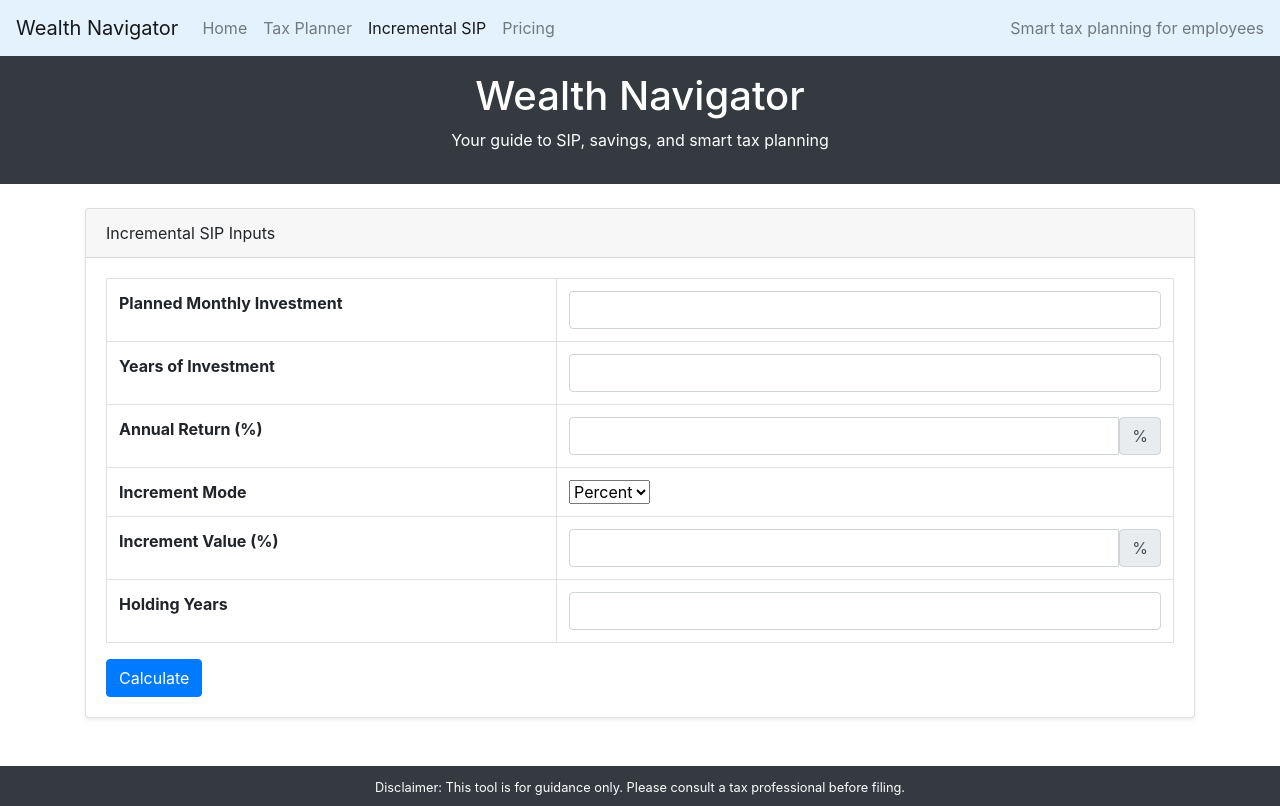
After one commit to rajesh2475/Financial-Planner, a Flask app: page /sip/stepup in a window 1280 px wide. The commit adds this page. Run offline with Flask 3, Linux system fonts and the light colour scheme; some libraries are stand-ins or nearby versions.

Commit message:
SIP calculater

```diff
--- a/app/__init__.py
+++ b/app/__init__.py
@@ -1,15 +1,17 @@
 import os
 from flask import Flask, render_template
 from app.routes.user_routes import user_bp
+from app.routes.spi import sip_bp
 
 def create_app():
     template_dir = os.path.join(os.path.dirname(os.path.abspath(__file__)), "..", "templates")
-    static_dir = os.path.join(os.path.dirname(os.path.abspath(__file__)), "..", "static")
+    # static_dir = os.path.join(os.path.dirname(os.path.abspath(__file__)), "..", "static")
 
-    app = Flask(__name__, template_folder=template_dir, static_folder=static_dir)
+    app = Flask(__name__, template_folder=template_dir)
     app.config.from_object("app.config.Config")
 
     app.register_blueprint(user_bp, url_prefix="/user")
+    app.register_blueprint(sip_bp, url_prefix="/sip")
 
     @app.route("/home")
     def home():
--- /dev/null
+++ b/app/routes/spi.py
@@ -0,0 +1,144 @@
+# app.py
+from flask import Flask, request, jsonify, render_template, Blueprint
+sip_bp = Blueprint("sip", __name__)
+
+
+
+def stepup_sip_schedule(
+    planned_monthly_investment: float,
+    years_of_investment: int,
+    annual_return: float,
+    increment_value: float,
+    mode: str = "percent",  # "percent" or "value"
+    holding_years: int = 0
+):
+    """
+    Calculate step-up SIP schedule.
+    - planned_monthly_investment: starting monthly SIP (e.g., 1000)
+    - years_of_investment: active SIP years (e.g., 5)
+    - annual_return: expected annual return as decimal (e.g., 0.12)
+    - increment_value: if mode='percent', use 0.10 for +10% yearly; if mode='value', use absolute e.g. 500
+    - holding_years: years after investment with no contributions
+    """
+    m_rate = annual_return / 12.0
+    months_per_year = 12
+
+    schedule = []
+    value = 0.0
+    monthly_investment = planned_monthly_investment
+
+    # Active investment years with step-up
+    for year in range(1, years_of_investment + 1):
+        beginning_value = value
+        # 12 months compounding + monthly contributions
+        for _ in range(months_per_year):
+            value = value * (1 + m_rate) + monthly_investment
+
+        schedule.append({
+            "year": year,
+            "beginning_value": round(beginning_value, 2),
+            "monthly_investment": round(monthly_investment, 2),
+            "end_value": round(value, 2)
+        })
+
+        # Step-up for next year
+        if mode == "percent":
+            print(f"Step-up percent: {increment_value}, before: {monthly_investment}")
+            monthly_investment = monthly_investment * (1 + increment_value)
+            print(f"After: {monthly_investment}")
+        else:
+            monthly_investment = monthly_investment + increment_value
+
+    # Holding period: compounding only, no contributions
+    if holding_years and holding_years > 0:
+        total_holding_months = holding_years * months_per_year
+        beginning_value = value
+        for _ in range(total_holding_months):
+            value = value * (1 + m_rate)
+        schedule.append({
+            "year": f"Holding {holding_years}y",
+            "beginning_value": round(beginning_value, 2),
+            "monthly_investment": 0.00,
+            "end_value": round(value, 2)
+        })
+
+    # Summary
+    total_invested = 0.0
+    # Sum of contributions across active years (12 months each)
+    monthly = planned_monthly_investment
+    for _y in range(years_of_investment):
+        total_invested += monthly * months_per_year
+        if mode == "percent":
+            monthly = monthly * (1 + increment_value)
+        else:
+            monthly = monthly + increment_value
+
+    return {
+        "schedule": schedule,
+        "summary": {
+            "final_value": round(value, 2),
+            "total_invested": round(total_invested, 2),
+            "gain": round(value - total_invested, 2)
+        }
+    }
+
+
+@sip_bp.route("/stepup", methods=["GET", "POST"])
+def api_stepup():
+    if request.method == "GET":
+        # Empty form, no results yet
+        form_data = {
+            "plannedMonthlyInvestment": "",
+            "yearsOfInvestment": "",
+            "annualReturn": "",
+            "incrementValue": "",
+            "mode": "percent",
+            "holdingYears": ""
+        }
+        return render_template("incremental_sip.html", form=form_data, result=None)
+
+    if request.method == "POST":
+        try:
+            # Collect form inputs (from HTML form submission)
+            planned_monthly_investment = float(request.form.get("plannedMonthlyInvestment", 0))
+            years_of_investment = int(request.form.get("yearsOfInvestment", 0))
+            annual_return = float(request.form.get("annualReturn", 0)) / 100
+            holding_years = int(request.form.get("holdingYears", 0))
+
+            mode = request.form.get("mode", "percent")
+            if mode not in ("percent", "value"):
+                return jsonify({"error": "mode must be 'percent' or 'value'"}), 400
+
+            increment_value = float(request.form.get("incrementValue", 0)) / 100
+
+            # Validations
+            if planned_monthly_investment < 0 or years_of_investment < 0 or annual_return < 0:
+                return jsonify({"error": "Inputs must be non-negative"}), 400
+            if mode == "percent" and increment_value < -1:
+                return jsonify({"error": "Percent increment cannot be less than -100%"}), 400
+
+            result = stepup_sip_schedule(
+                planned_monthly_investment=planned_monthly_investment,
+                years_of_investment=years_of_investment,
+                annual_return=annual_return,
+                increment_value=increment_value,
+                mode=mode,
+                holding_years=holding_years
+            )
+
+            annual_return = annual_return * 100  # Convert back to percentage for display
+            if mode == "percent":
+                increment_value = increment_value * 100  # Convert back to percentage for display
+            form_data = {
+                "plannedMonthlyInvestment": planned_monthly_investment,
+                "yearsOfInvestment": years_of_investment,
+                "annualReturn": annual_return,
+                "incrementValue": increment_value,
+                "mode": mode,
+                "holdingYears": holding_years
+            }
+
+            return render_template("incremental_sip.html", form=form_data, result=result)
+
+        except (TypeError, ValueError):
+            return jsonify({"error": "Invalid input types"}), 400
--- a/templates/base.html
+++ b/templates/base.html
@@ -2,15 +2,15 @@
 <html lang="en">
 <head>
   <meta charset="UTF-8">
-  <title>{% block title %}ITR Navigator{% endblock %}</title>
+  <title>{% block title %}Wealth Navigator{% endblock %}</title>
   <link rel="stylesheet" href="https://stackpath.bootstrapcdn.com/bootstrap/4.5.2/css/bootstrap.min.css">
-  <link rel="stylesheet" href="{{ url_for('static', filename='styles.css') }}">
+  <!-- <link rel="stylesheet" href="{{ url_for('static', filename='styles.css') }}"> -->
 </head>
 <body>
 
   <!-- Global Navigation Bar -->
   <nav class="navbar navbar-expand-lg navbar-light" style="background-color: #e3f2fd;">
-    <a class="navbar-brand" href="{{ url_for('home') }}">ITR Navigator</a>
+    <a class="navbar-brand" href="{{ url_for('home') }}">Wealth Navigator</a>
     <button class="navbar-toggler" type="button" data-toggle="collapse" data-target="#navbarText"
             aria-controls="navbarText" aria-expanded="false" aria-label="Toggle navigation">
       <span class="navbar-toggler-icon"></span>
@@ -24,8 +24,8 @@
         <li class="nav-item {% if request.endpoint == 'user.tax_compare' %}active{% endif %}">
           <a class="nav-link" href="{{ url_for('user.tax_compare') }}">Tax Planner</a>
         </li>
-        <li class="nav-item">
-          <a class="nav-link" href="#">Reports</a>
+        <li class="nav-item {% if request.endpoint == 'sip.api_stepup' %}active{% endif %}">
+          <a class="nav-link" href="{{ url_for('sip.api_stepup') }}">Incremental SIP</a>
         </li>
         <li class="nav-item">
           <a class="nav-link" href="#">Pricing</a>
@@ -39,8 +39,8 @@
 
   <!-- Page Header -->
   <header class="bg-dark text-white text-center p-3">
-    <h1>ITR Navigator</h1>
-    <p>Your guide to smart tax planning</p>
+    <h1>Wealth Navigator</h1>
+    <p>Your guide to SIP, savings, and smart tax planning</p>
   </header>
 
   <!-- Page Content -->
--- /dev/null
+++ b/templates/incremental_sip.html
@@ -0,0 +1,107 @@
+{% if request.path == '/sip/stepup' %}
+  {% extends "base.html" %}
+  {% block title %}Incremental SIP Calculator{% endblock %}
+{% endif %}
+
+{% block content %}
+<div class="card shadow-sm mb-4">
+  <div class="card-header fw-semibold">Incremental SIP Inputs</div>
+  <div class="card-body">
+    <form method="POST" action="{{ url_for('sip.api_stepup') }}">
+      <table class="table table-bordered">
+        <tr>
+          <th>Planned Monthly Investment</th>
+          <td><input type="number" name="plannedMonthlyInvestment" value="{{ form.plannedMonthlyInvestment }}" class="form-control"></td>
+        </tr>
+        <tr>
+          <th>Years of Investment</th>
+          <td><input type="number" name="yearsOfInvestment" value="{{ form.yearsOfInvestment }}" class="form-control"></td>
+        </tr>
+        <tr>
+          <th>Annual Return (%)</th>
+          <td>
+            <div class="input-group">
+              <input type="number" step="0.01" max="100" name="annualReturn" value="{{ form.annualReturn }}" class="form-control">
+              <span class="input-group-text">%</span>
+            </div>
+          </td>
+        </tr>
+        <tr>
+          <th>Increment Mode</th>
+          <td>
+            <select name="mode" class="form-select" id="modeSelect">
+              <option value="percent" {% if form.mode == 'percent' %}selected{% endif %}>Percent</option>
+              <option value="value" {% if form.mode == 'value' %}selected{% endif %}>Value</option>
+            </select>
+          </td>
+        </tr>
+        <tr id="incrementPercentRow" {% if form.mode != 'percent' %}style="display:none;"{% endif %}>
+          <th>Increment Value (%)</th>
+          <td>
+            <div class="input-group">
+              <input type="number" step="0.01" max="100" name="incrementValue" value="{{ form.incrementValue }}" class="form-control">
+              <span class="input-group-text">%</span>
+            </div>
+          </td>
+        </tr>
+        <tr id="incrementValueRow" {% if form.mode != 'value' %}style="display:none;"{% endif %}>
+          <th>Increment Value (absolute)</th>
+          <td><input type="number" step="0.01" name="incrementValue" value="{{ form.incrementValue }}" class="form-control"></td>
+        </tr>
+        <tr>
+          <th>Holding Years</th>
+          <td><input type="number" name="holdingYears" value="{{ form.holdingYears }}" class="form-control"></td>
+        </tr>
+      </table>
+      <button type="submit" class="btn btn-primary">Calculate</button>
+    </form>
+  </div>
+</div>
+
+{% if result %}
+<div class="card shadow-sm">
+  <div class="card-header fw-semibold">Results</div>
+  <div class="card-body">
+    <div class="alert alert-info">
+      <strong>Final Value:</strong> {{ result.summary.final_value }} <br>
+      <strong>Total Invested:</strong> {{ result.summary.total_invested }} <br>
+      <strong>Gain:</strong> {{ result.summary.gain }}
+    </div>
+
+    <table class="table table-striped table-hover">
+      <thead class="table-light">
+        <tr>
+          <th>Year</th>
+          <th>Beginning Value</th>
+          <th>Monthly Investment</th>
+          <th>End Value</th>
+        </tr>
+      </thead>
+      <tbody>
+        {% for row in result.schedule %}
+        <tr>
+          <td>{{ row.year }}</td>
+          <td>{{ row.beginning_value }}</td>
+          <td>{{ row.monthly_investment }}</td>
+          <td>{{ row.end_value }}</td>
+        </tr>
+        {% endfor %}
+      </tbody>
+    </table>
+  </div>
+</div>
+{% endif %}
+
+<script>
+  // Toggle increment input rows based on mode
+  document.getElementById('modeSelect').addEventListener('change', function() {
+    if (this.value === 'percent') {
+      document.getElementById('incrementPercentRow').style.display = '';
+      document.getElementById('incrementValueRow').style.display = 'none';
+    } else {
+      document.getElementById('incrementPercentRow').style.display = 'none';
+      document.getElementById('incrementValueRow').style.display = '';
+    }
+  });
+</script>
+{% endblock %}
```
Also changed, not shown: templates/static/styles.css (deleted, +0 -82 lines).
